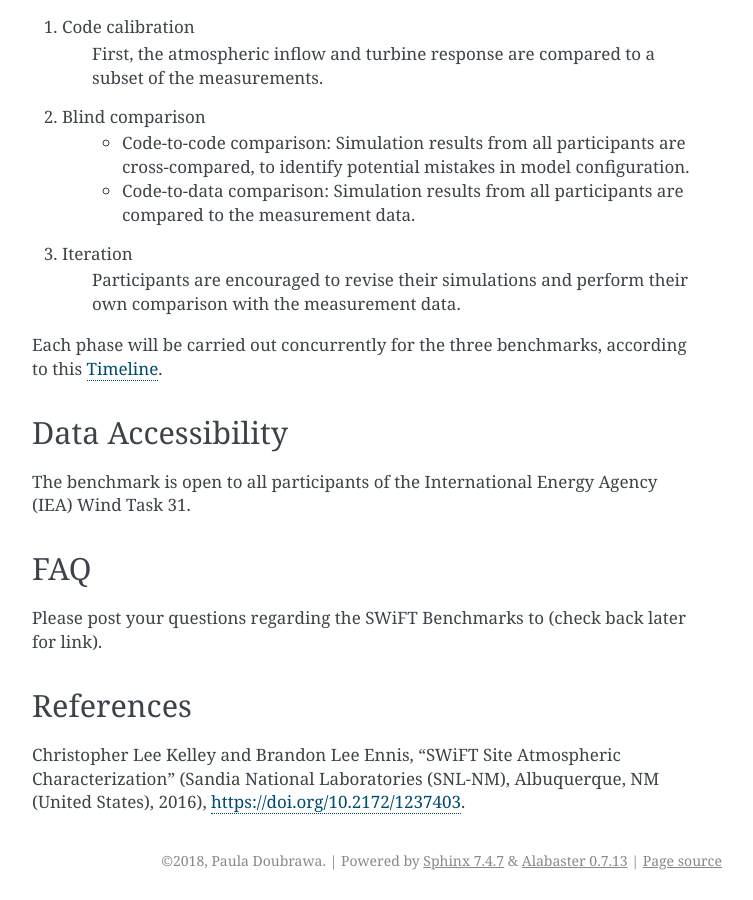
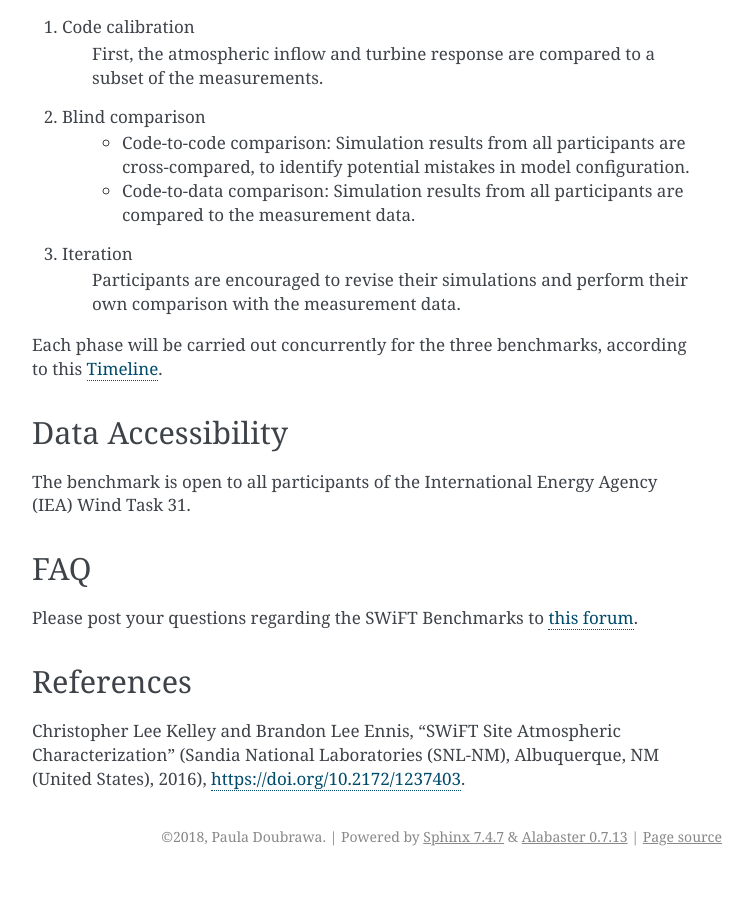
Before and after one commit to pdoubraw/wakebench_swift, a Sphinx documentation site: the page built from docs/source/index.rst, in a window 1280 px wide and 900 px high, scrolled down 2125 px. Shown: the whole window, without its empty margins (388-1141 px from the left). Built offline with Sphinx 7.4.7, drawn with Linux system fonts in a browser that asks for light colours; after the commit the page ends 3001 px from its top, so only the background shows below that.

Commit message:
added forum link

```diff
--- a/docs/source/index.rst
+++ b/docs/source/index.rst
@@ -73,7 +73,7 @@ The benchmark is open to all participants of the International Energy Agency (IE
 FAQ
 ---
 
-Please post your questions regarding the SWiFT Benchmarks to (check back later for link).
+Please post your questions regarding the SWiFT Benchmarks to `this forum <https://wind.nrel.gov/forum/wind/viewforum.php?f=43>`_.
 
 
 References
```
Also changed, not shown: 5 other files.
